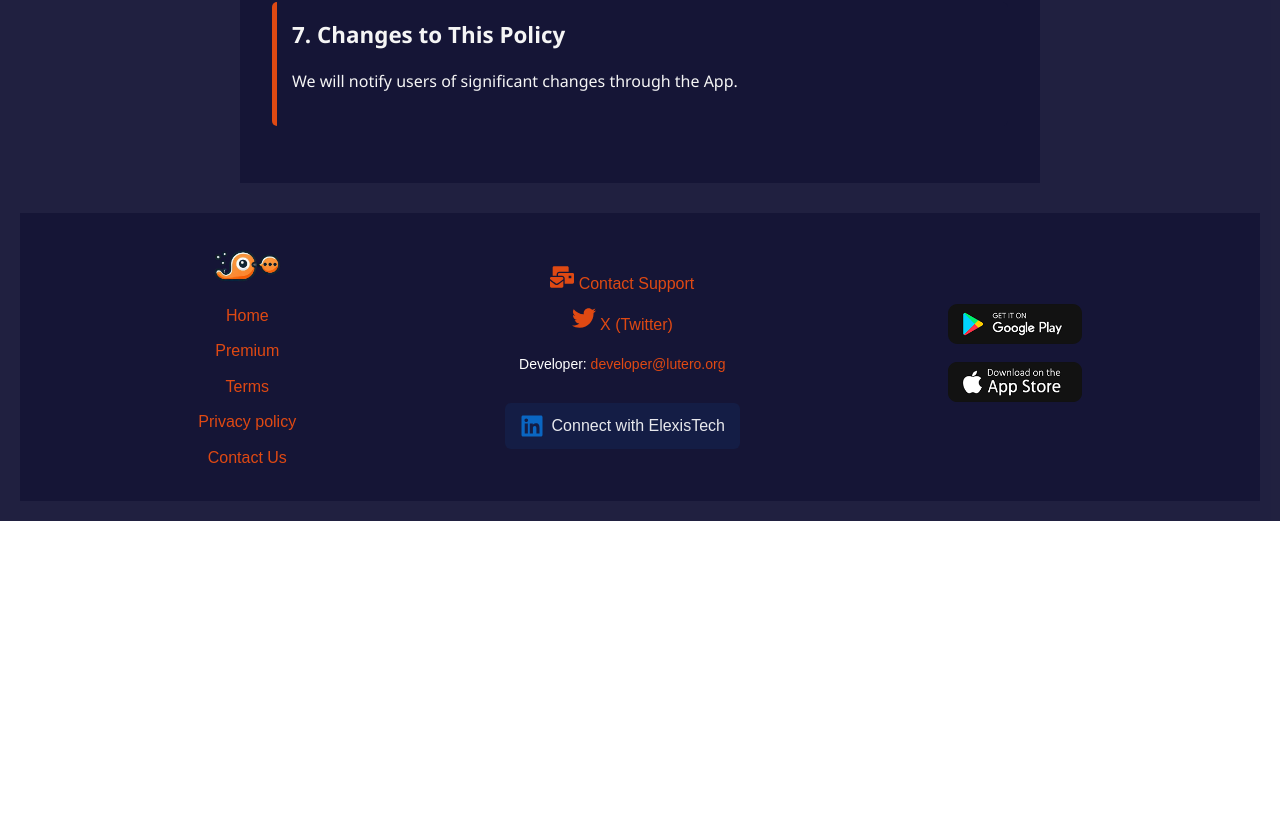
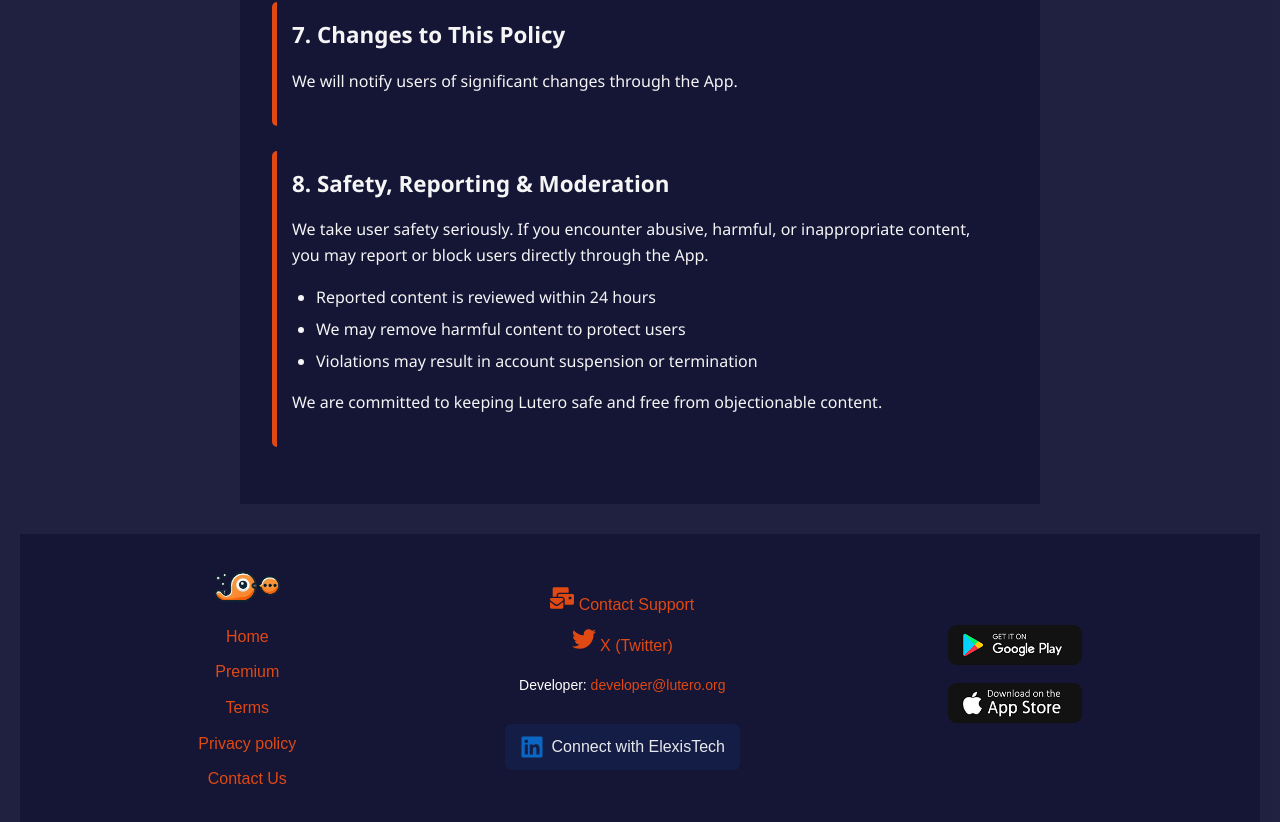
Before and after one commit to chidinma-elekwachi/lutero.org, a React (Create React App) app: page /privacy in a window 1280 px wide. Shown: the part 1755-2577 px from the top of the page. Before the commit the page ends 2276 px from the top, so only its background shows below. Built offline with nearby package versions, Linux system fonts and the light colour scheme.

Commit message:
idk mehm

```diff
--- a/src/pages/Privacy.js
+++ b/src/pages/Privacy.js
@@ -2,11 +2,10 @@ import React from 'react';
 import './styles.css';
 import Footer from './Footer';
 
-
 function Privacy() {
   return (
     <div className='container'>
-        <div className="privacy-container">
+      <div className="privacy-container">
         <h1 className="main-title">Lutero Privacy Policy</h1>
         <p className="last-updated">Last Updated: 1st February, 2025</p>
 
@@ -80,11 +79,26 @@ function Privacy() {
             We will notify users of significant changes through the App.
           </p>
         </section>
+
+        <section className="policy-section">
+          <h2>8. Safety, Reporting & Moderation</h2>
+          <p>
+            We take user safety seriously. If you encounter abusive, harmful, or inappropriate content, you may report or block users directly through the App.
+          </p>
+          <ul>
+            <li>Reported content is reviewed within 24 hours</li>
+            <li>We may remove harmful content to protect users</li>
+            <li>Violations may result in account suspension or termination</li>
+          </ul>
+          <p>
+            We are committed to keeping Lutero safe and free from objectionable content.
+          </p>
+        </section>
+
       </div>
-
       <Footer />
     </div>
   )
 }
 
-export default Privacy
+export default Privacy;
```
